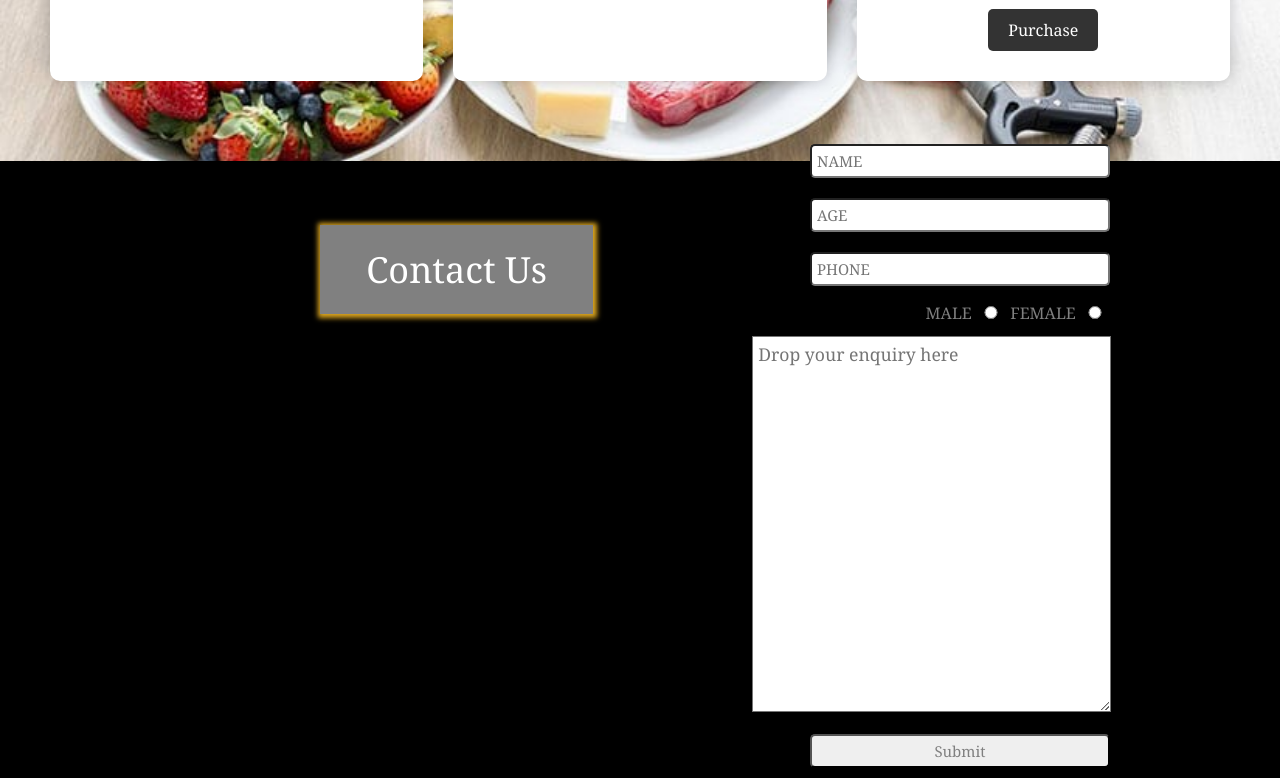
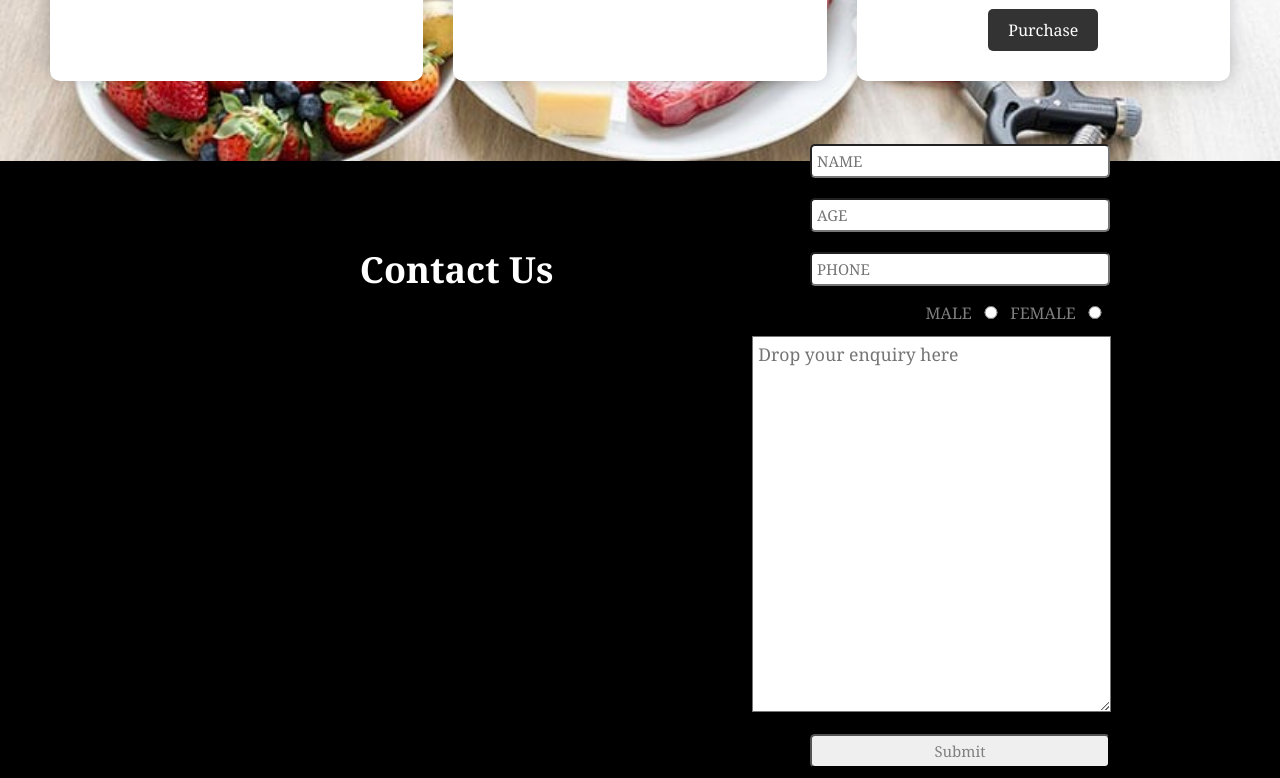
Before and after one commit to Mlakshay01/Gym-Website, a plain HTML site: page index.html in a window 1280 px wide. Shown: the part 2162-2940 px from the top of the page. Drawn offline with Linux system fonts and the light colour scheme.

Commit message:
Update style.css

```diff
--- a/style.css
+++ b/style.css
@@ -495,14 +495,12 @@ p {
 .contact-left {
     display: flex;
     justify-content: center;
-    box-shadow: 1px 1px 5px 3px goldenrod;
     width: 300px;
     height: auto;
     font-size: 36px;
     color: white;
-    background-color: grey;
     align-self: flex-start;
-    font-weight: 500;
+    font-weight: 1000;
 
 }
 
```
